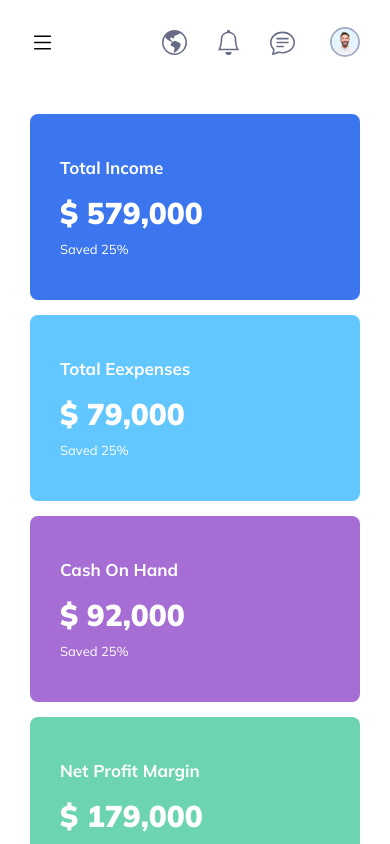
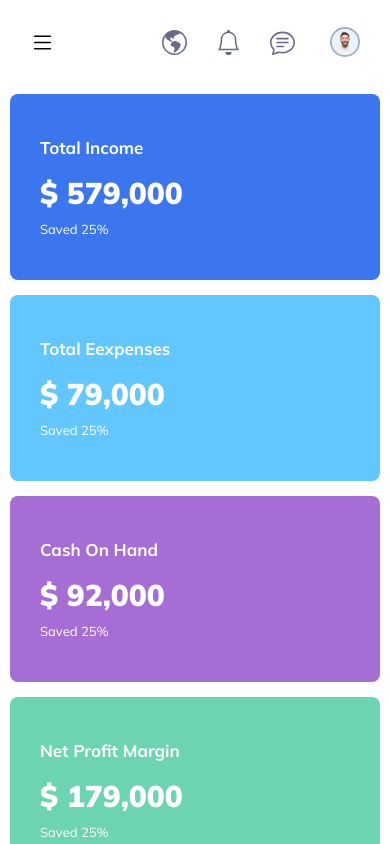
Before and after one commit to MasterAkbariDev/Dashboard, a React (Create React App) app: page / in a window 390 px wide. Shown: the top 844 px of the page. Built offline with nearby package versions, Linux system fonts and the light colour scheme.

Commit message:
seventh commit

```diff
--- a/src/App.js
+++ b/src/App.js
@@ -46,7 +46,7 @@ function App() {
           <Sidebar />
           <main className='lg:ltr:pl-[270px] lg:rtl:pr-[270px] transition-all duration-300'>
             <Header />
-            <div className='p-30px'>
+            <div className='p-10px lg:p-30px'>
               <Routes>
                 <Route path='/' Component={Classic} />
                 <Route path='/Minimal' Component={Minimal} />
--- a/src/Components/Sidebar/Sidebar.js
+++ b/src/Components/Sidebar/Sidebar.js
@@ -1,3 +1,4 @@
+/* eslint-disable react-hooks/exhaustive-deps */
 import React, { useEffect, useState } from 'react'
 import { useSidebar } from '../../Context/SidebarContext';
 import navItems from '../../Data/NavItems.json'
@@ -17,8 +18,8 @@ const iconMap = {
 };
 
 const Sidebar = () => {
-    const { isSidebarOpen, toggleSidebar } = useSidebar(false);
     const [openDropdown, setOpenDropdown] = useState(null);
+    const { isSidebarOpen, toggleSidebar } = useSidebar()
     const location = useLocation()
 
     const toggleDropdown = (index) => {
```
